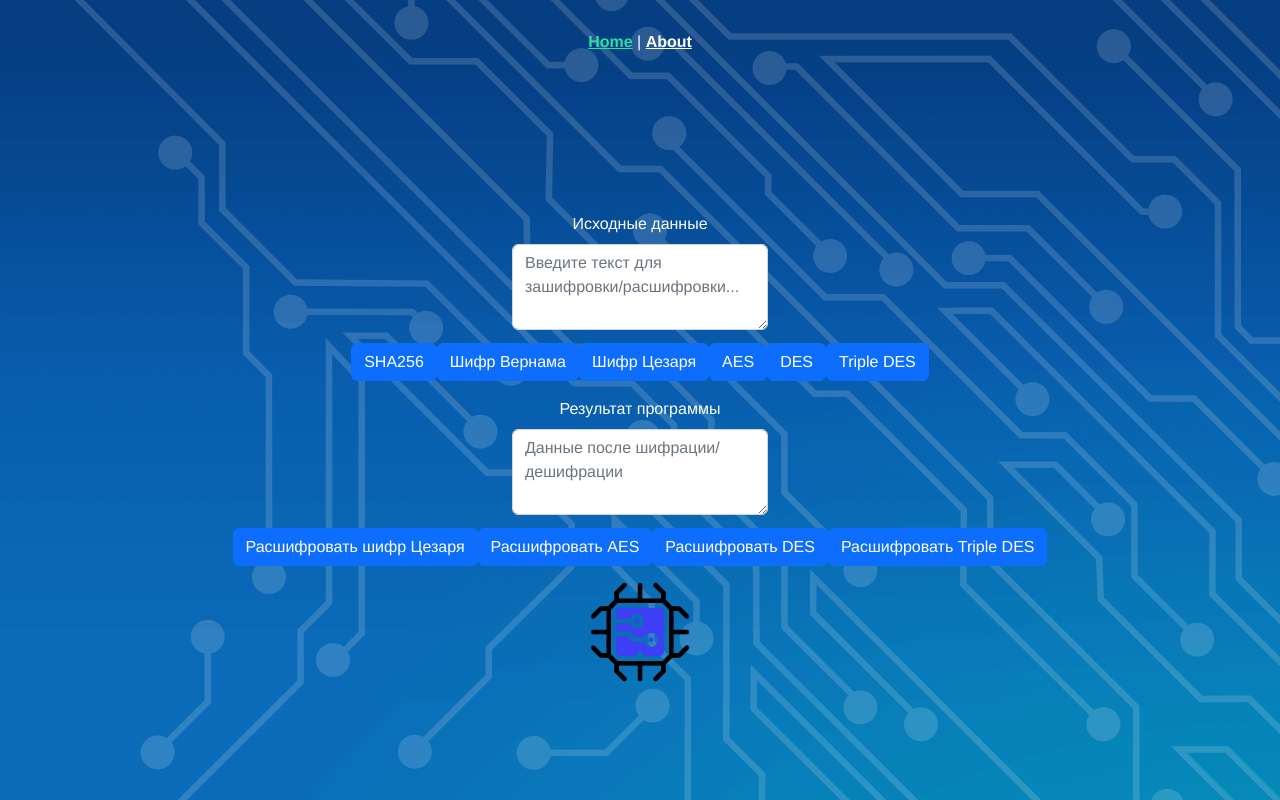
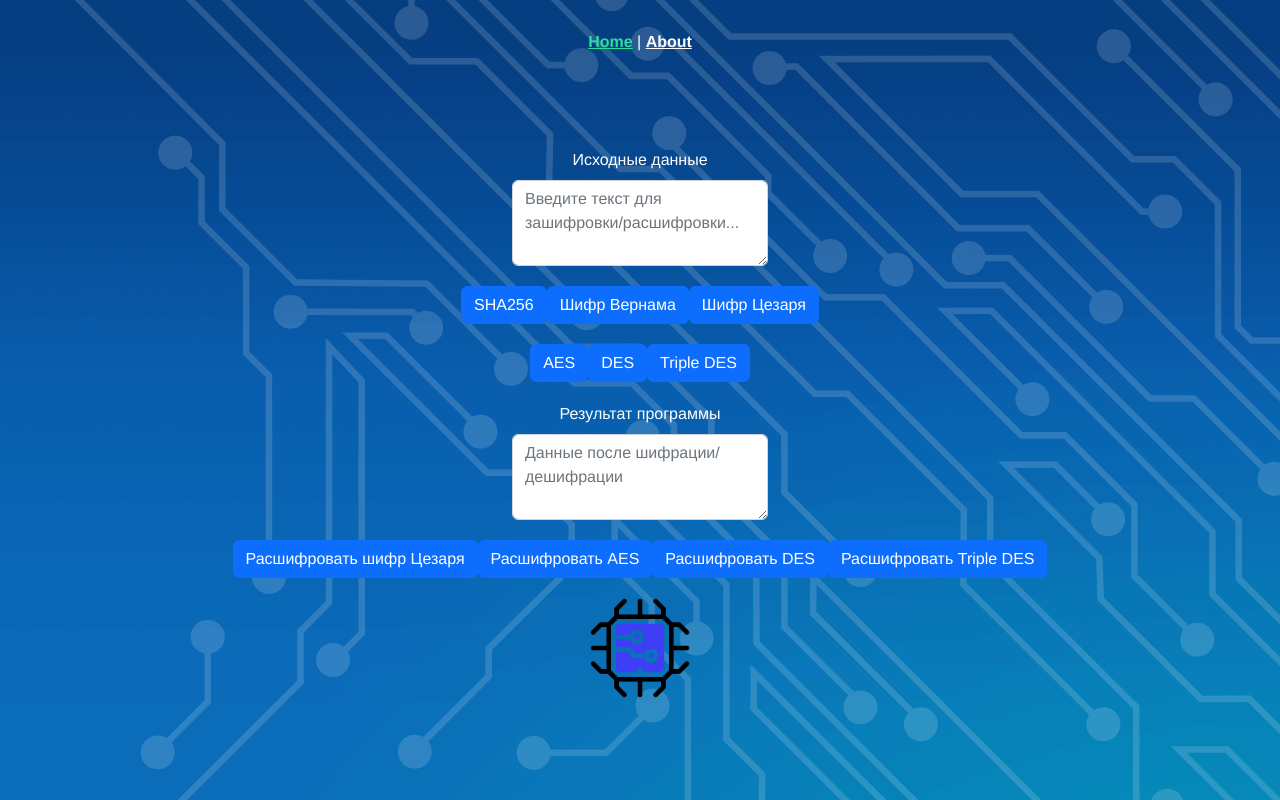
Before and after one commit to Rtuty/vksitproject, a Vue app: page /#/ in a window 1280 px wide. Built offline with nearby package versions, Linux system fonts and the light colour scheme.

Commit message:
a little bit refactoring for exlude pull request problems

```diff
--- a/src/App.vue
+++ b/src/App.vue
@@ -46,10 +46,6 @@ body {
   background-image: url('~@/assets/cryptoground.png') !important;
 }
 
-p {
-  margin-top: 1% !important;
-  /*margin-bottom: 5% !important; */
-}
 
 label {
   /* margin-top: 5%; */
@@ -57,6 +53,6 @@ label {
 }
 
 .main {
-  margin-top: 10% !important;
+  margin-top: 5% !important;
 }
 </style>
--- a/src/components/Encrypter.vue
+++ b/src/components/Encrypter.vue
@@ -12,7 +12,8 @@
                 placeholder="Введите текст для зашифровки/расшифровки..."
                 rows="3"></textarea>
 
-      <p>
+
+      <div class="cryptButtons">
         <button class="btn btn-primary"
                 @click="sha256()">
           SHA256
@@ -27,7 +28,10 @@
                 @click="CezarCrypt()">
           Шифр Цезаря
         </button>
+      </div>
 
+
+      <div class="cryptButtonsMain">
         <button class="btn btn-primary"
                 @click="AesCrypt()">
           AES
@@ -40,7 +44,8 @@
                 @click="TripleDESCrypt()">
           Triple DES
         </button>
-      </p>
+      </div>
+
 
       <label for="exampleFormControlTextarea2"
              class="form-label">
@@ -51,7 +56,9 @@
                 id="exampleFormControlTextarea2"
                 rows="3"
                 placeholder="Данные после шифрации/дешифрации"></textarea>
-      <p>
+
+
+      <div class="unCryptButtons">
         <button class="btn btn-primary"
                 @click="CezarunUncrypt()">
           Расшифровать шифр Цезаря
@@ -68,7 +75,9 @@
                 @click="TripleDESUncrypt()">
           Расшифровать Triple DES
         </button>
-      </p>
+      </div>
+
+
     </div>
   </form>
 </template>
@@ -200,6 +209,22 @@ export default {
 }
 </script>
 
-<!-- Add "scoped" attribute to limit CSS to this component only -->
+
 <style scoped lang="scss">
+
+.cryptButtons {
+  box-sizing: border-box;
+  padding: 20px;
+}
+
+.cryptButtonsMain {
+  box-sizing: border-box;
+  padding: 0px;
+  margin-bottom: 20px;
+}
+
+.unCryptButtons {
+  box-sizing: border-box;
+  padding: 20px;
+}
 </style>
```
